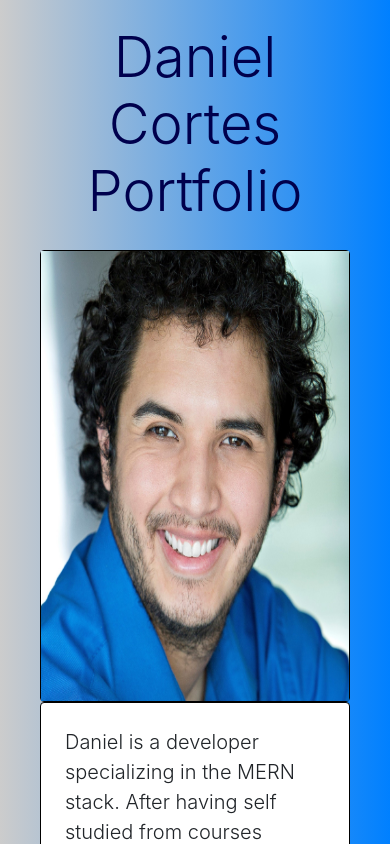
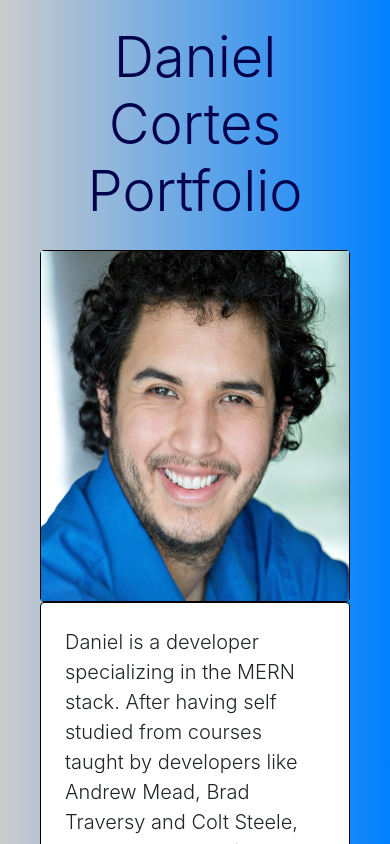
Before and after one commit to DanielCortesTX/Portfolio-site, a React (Create React App) app: page / in a window 390 px wide. Shown: the top 844 px of the page. Built offline with nearby package versions, Linux system fonts and the light colour scheme.

Commit message:
feat: Made Image height responsive to md break

```diff
--- a/src/components/About.js
+++ b/src/components/About.js
@@ -9,10 +9,10 @@ export default function About() {
         </div>
 
         <div className="row mb-4 about">
-          <div className="col-10 col-md-5 card boundary about-mod">
+          <div className="col-10 col-md-6 card boundary about-mod">
             <img src={main} alt="No available" className="main-image-sizing"/>
           </div>
-          <div className="col-10 col-md-5  card boundary half-and-half  about-mod">
+          <div className="col-10 col-md-6 card boundary half-and-half  about-mod">
             <p className="p-4 lead">Daniel is a developer specializing in the MERN stack. After having self studied from courses taught by developers like Andrew Mead, Brad Traversy and Colt Steele, Daniel Graduated from Udactiy's React nanodegree program. </p>
           </div>
         </div>
--- a/src/index.css
+++ b/src/index.css
@@ -152,7 +152,7 @@ code {
 }
 
 .about-mod {
-  max-width: 500px;
+  max-width: 580px;
   padding: 0;
 }
 
@@ -217,4 +217,12 @@ code {
   .project-link {
     width: 100%;
   }
+
+  .main-image-sizing {
+    height: 350px;
+  }
+
+  .about-mod {
+    max-width: 466px;
+  }
 }
```
